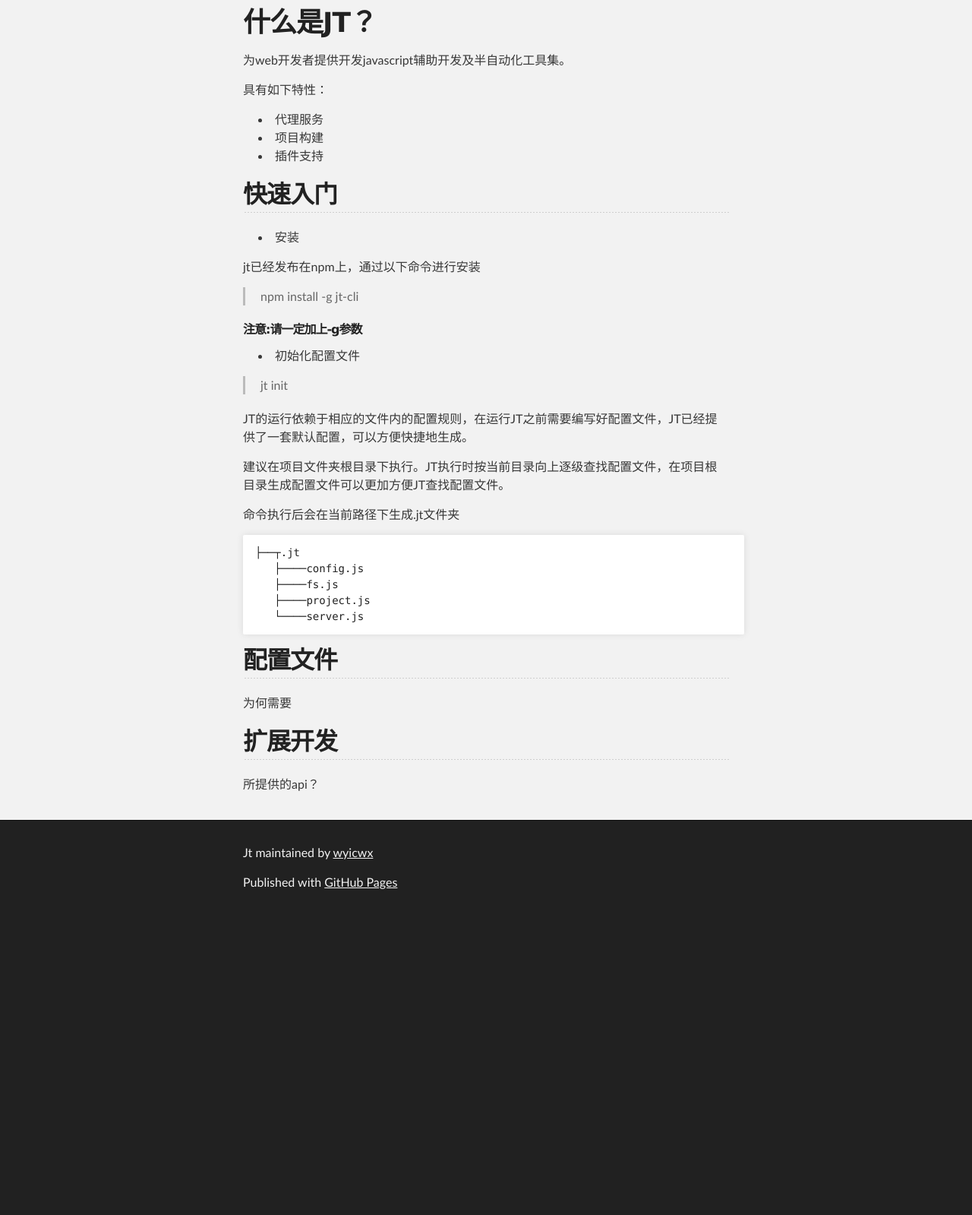
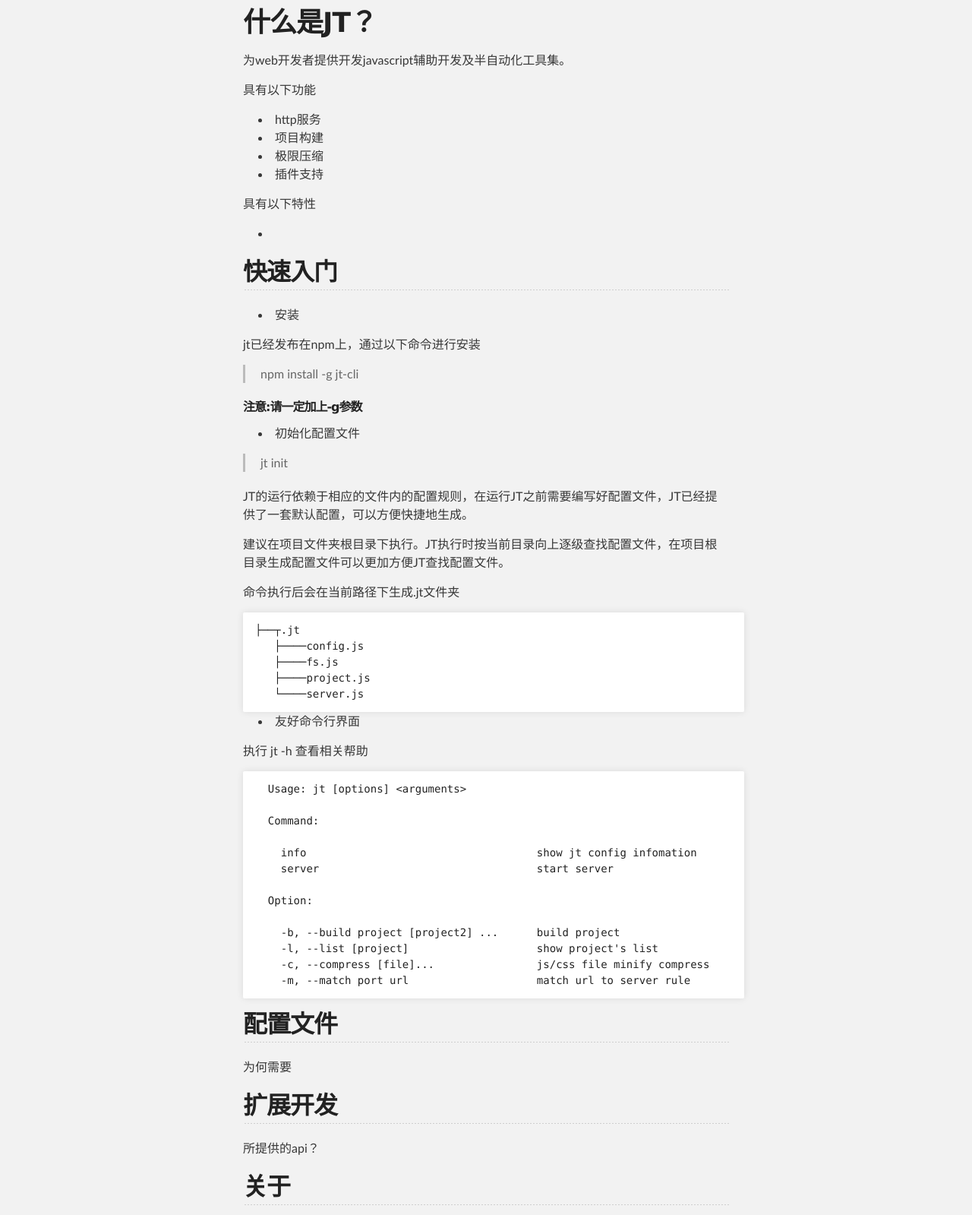
Before and after one commit to wyicwx/jt, a plain HTML site: page index.html in a window 1280 px wide. Shown: the part 257-1856 px from the top of the page at 76% size. Before the commit the page ends 1465 px from the top, so only its background shows below. Drawn offline with Linux system fonts and the light colour scheme.

Commit message:
Create gh-pages branch via GitHub

```diff
--- a/index.html
+++ b/index.html
@@ -36,12 +36,17 @@
 
 <p>为web开发者提供开发javascript辅助开发及半自动化工具集。</p>
 
-<p>具有如下特性：</p>
+<p>具有以下功能</p>
 
 <ul>
-<li>代理服务</li>
+<li>http服务</li>
 <li>项目构建</li>
+<li>极限压缩</li>
 <li>插件支持</li>
+</ul><p>具有以下特性</p>
+
+<ul>
+<li>
 </ul><h2>
 <a name="%E5%BF%AB%E9%80%9F%E5%85%A5%E9%97%A8" class="anchor" href="#%E5%BF%AB%E9%80%9F%E5%85%A5%E9%97%A8"><span class="octicon octicon-link"></span></a>快速入门</h2>
 
@@ -75,6 +80,25 @@
    └────server.js
 </code></pre>
 
+<ul>
+<li>友好命令行界面</li>
+</ul><p>执行 jt -h 查看相关帮助</p>
+
+<pre><code>  Usage: jt [options] &lt;arguments&gt;
+
+  Command:
+
+    info                                    show jt config infomation
+    server                                  start server
+
+  Option:
+
+    -b, --build project [project2] ...      build project
+    -l, --list [project]                    show project's list
+    -c, --compress [file]...                js/css file minify compress
+    -m, --match port url                    match url to server rule
+</code></pre>
+
 <h2>
 <a name="%E9%85%8D%E7%BD%AE%E6%96%87%E4%BB%B6" class="anchor" href="#%E9%85%8D%E7%BD%AE%E6%96%87%E4%BB%B6"><span class="octicon octicon-link"></span></a>配置文件</h2>
 
@@ -84,6 +108,11 @@
 <a name="%E6%89%A9%E5%B1%95%E5%BC%80%E5%8F%91" class="anchor" href="#%E6%89%A9%E5%B1%95%E5%BC%80%E5%8F%91"><span class="octicon octicon-link"></span></a>扩展开发</h2>
 
 <p>所提供的api？</p>
+
+<h2>
+<a name="%E5%85%B3%E4%BA%8E" class="anchor" href="#%E5%85%B3%E4%BA%8E"><span class="octicon octicon-link"></span></a>关于</h2>
+
+<p>开发JT的初衷只是为了弥补os x下没有fiddler的autoresponder功能的缺陷，原先只是一个简单的代理程序，但随着应用面不断的扩大，需要应付的场景越来越复杂，于是有了这个项目。</p>
       </section>
     </div>
 
--- a/params.json
+++ b/params.json
@@ -1 +1 @@
-{"name":"Jt","tagline":"javascript develop tool","body":"什么是JT？\r\n======\r\n为web开发者提供开发javascript辅助开发及半自动化工具集。\r\n\r\n具有如下特性：\r\n\r\n* 代理服务\r\n* 项目构建\r\n* 插件支持\r\n\r\n## 快速入门\r\n\r\n+ 安装\r\n\r\njt已经发布在npm上，通过以下命令进行安装\r\n> npm install -g jt-cli\r\n\r\n######注意:请一定加上-g参数\r\n\r\n+ 初始化配置文件\r\n\r\n> jt init\r\n\r\nJT的运行依赖于相应的文件内的配置规则，在运行JT之前需要编写好配置文件，JT已经提供了一套默认配置，可以方便快捷地生成。\r\n\r\n建议在项目文件夹根目录下执行。JT执行时按当前目录向上逐级查找配置文件，在项目根目录生成配置文件可以更加方便JT查找配置文件。\r\n\r\n命令执行后会在当前路径下生成.jt文件夹\r\n\r\n\r\n    ├──┬.jt\r\n       ├────config.js\r\n       ├────fs.js\r\n       ├────project.js\r\n       └────server.js\r\n\r\n## 配置文件\r\n为何需要\r\n## 扩展开发\r\n所提供的api？\r\n","google":"","note":"Don't delete this file! It's used internally to help with page regeneration."}
+{"name":"Jt","tagline":"javascript develop tool","body":"什么是JT？\r\n======\r\n为web开发者提供开发javascript辅助开发及半自动化工具集。\r\n\r\n\r\n\r\n具有以下功能\r\n* http服务\r\n* 项目构建\r\n* 极限压缩\r\n* 插件支持\r\n\r\n具有以下特性\r\n* \r\n\r\n## 快速入门\r\n\r\n+ 安装\r\n\r\njt已经发布在npm上，通过以下命令进行安装\r\n> npm install -g jt-cli\r\n\r\n######注意:请一定加上-g参数\r\n\r\n+ 初始化配置文件\r\n\r\n> jt init\r\n\r\nJT的运行依赖于相应的文件内的配置规则，在运行JT之前需要编写好配置文件，JT已经提供了一套默认配置，可以方便快捷地生成。\r\n\r\n建议在项目文件夹根目录下执行。JT执行时按当前目录向上逐级查找配置文件，在项目根目录生成配置文件可以更加方便JT查找配置文件。\r\n\r\n命令执行后会在当前路径下生成.jt文件夹\r\n\r\n\r\n    ├──┬.jt\r\n       ├────config.js\r\n       ├────fs.js\r\n       ├────project.js\r\n       └────server.js\r\n+ 友好命令行界面\r\n\r\n执行 jt -h 查看相关帮助\r\n\r\n\r\n\r\n      Usage: jt [options] <arguments>\r\n\r\n\t  Command:\r\n\r\n\t    info                                    show jt config infomation\r\n\t    server                                  start server\r\n\r\n\t  Option:\r\n\r\n\t    -b, --build project [project2] ...      build project\r\n\t    -l, --list [project]                    show project's list\r\n\t    -c, --compress [file]...                js/css file minify compress\r\n\t    -m, --match port url                    match url to server rule\r\n        \r\n        \r\n## 配置文件\r\n为何需要\r\n## 扩展开发\r\n所提供的api？\r\n\r\n## 关于\r\n\r\n开发JT的初衷只是为了弥补os x下没有fiddler的autoresponder功能的缺陷，原先只是一个简单的代理程序，但随着应用面不断的扩大，需要应付的场景越来越复杂，于是有了这个项目。","google":"","note":"Don't delete this file! It's used internally to help with page regeneration."}
```
